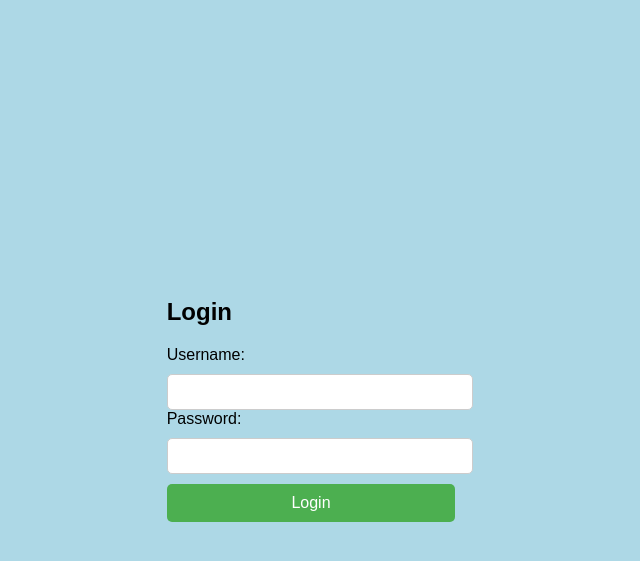
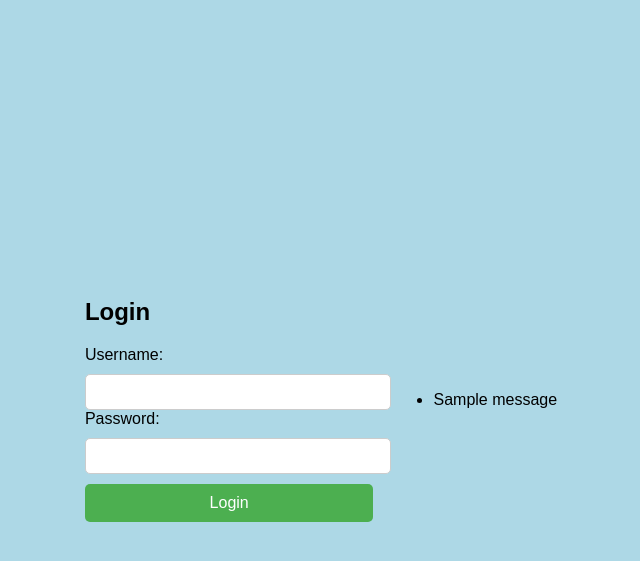
Before and after one commit to segunoluwole30/EstateHub, a Flask app: page / in a window 1280 px wide. Shown: the top 561 px of the page, without its empty margins (329-969 px from the left). Run offline with Flask 3, Linux system fonts and the light colour scheme; the visitor is signed in with stand-in values (Sample User, id 1); tables that the repository leaves empty hold one stand-in row (values such as "Sample post"); one stand-in notice (Sample message) is shown; some libraries are stand-ins or nearby versions.

Commit message:
message popup

```diff
--- a/estateHubNew/app.py
+++ b/estateHubNew/app.py
@@ -29,9 +29,16 @@ def login():
             session['logged_in'] = True
             return redirect('/startup')
         else:
-            flash('Invalid username or password. Please try again.', 'error')
+            flash('Invalid Login Credentials! Ask Admin, All Agents can access using this login!', 'error')
 
     return render_template('login.html')
+
+
+@app.before_request
+def require_login():
+    if not session.get('logged_in'):
+        return redirect('/login')
+
 
 # Startup page route
 @app.route('/startup')
--- a/estateHubNew/templates/login.html
+++ b/estateHubNew/templates/login.html
@@ -56,5 +56,18 @@
             <button type="submit">Login</button>
         </form>
     </div>
+    </div>
+
+    {% with messages = get_flashed_messages() %}
+    {% if messages %}
+        <div class="flash-messages">
+        <ul>
+            {% for message in messages %}
+            <li>{{ message }}</li>
+            {% endfor %}
+        </ul>
+        </div>
+    {% endif %}
+    {% endwith %}
 </body>
 </html>
```
Also changed, not shown: 1 other file.
